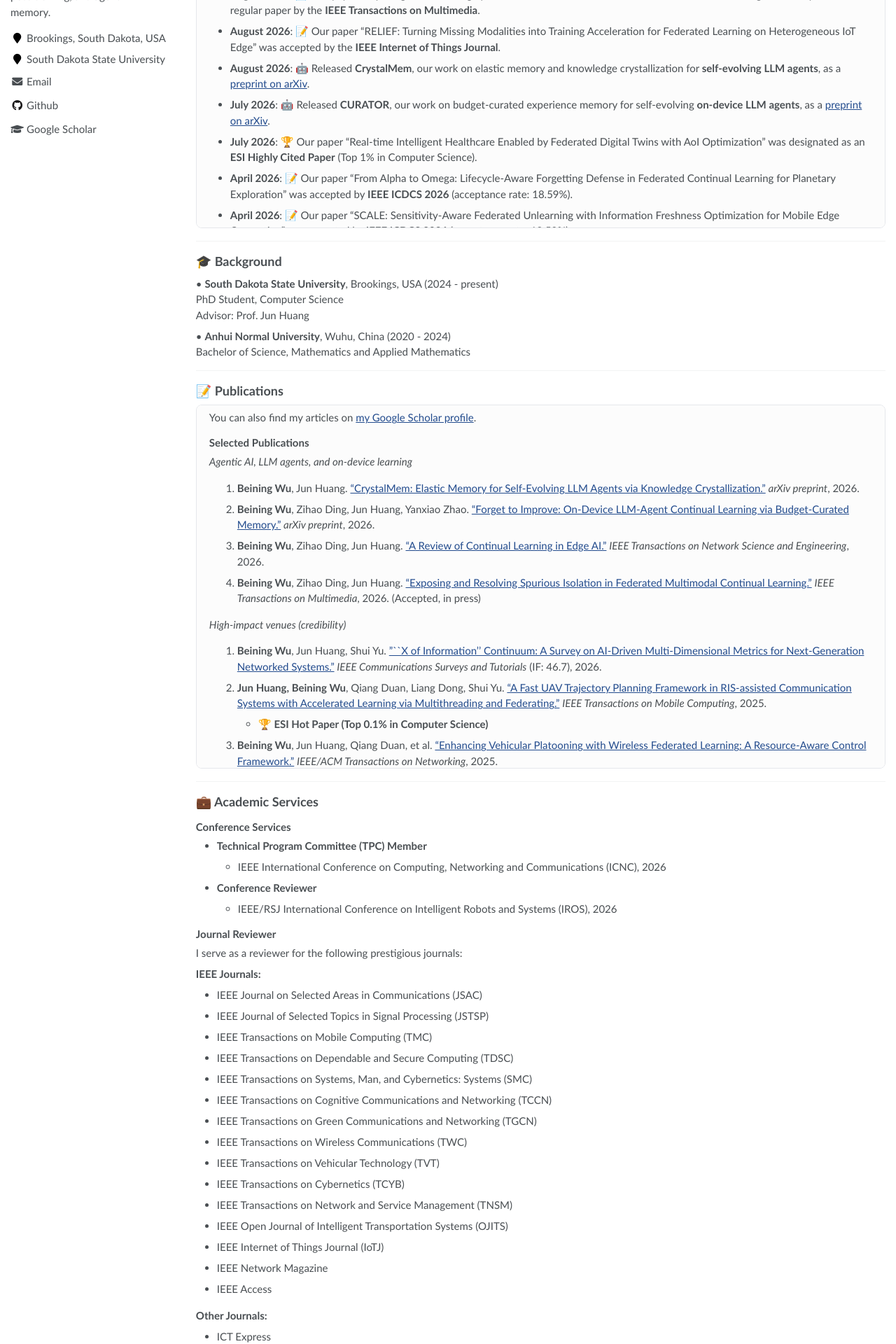
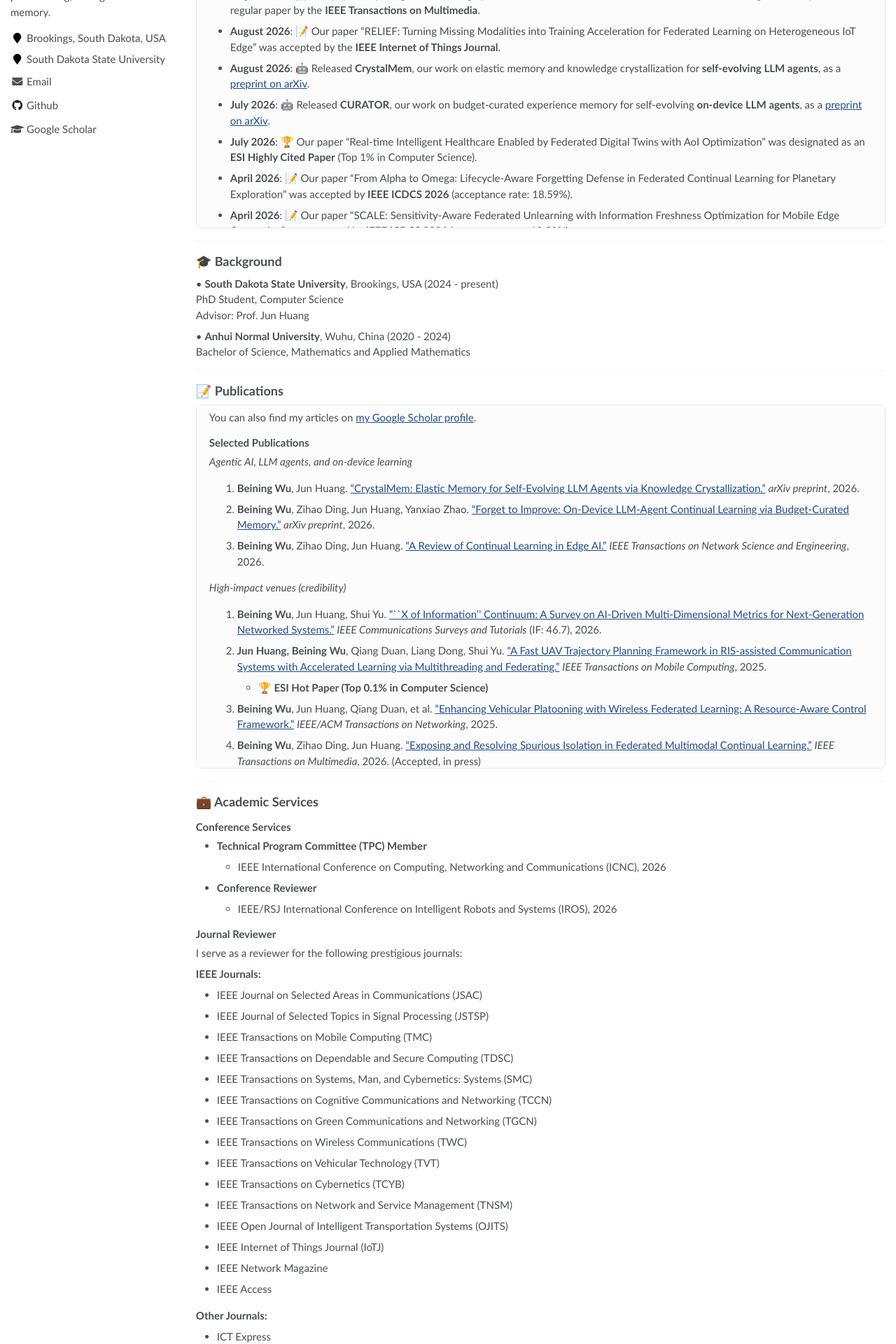
Before and after one commit to beining1008/beining1008.github.io, a Jekyll site: the page built from _pages/about.md, in a window 1280 px wide. Shown: the part 430-2350 px from the top of the page at 70% size. Built offline with Jekyll 4.4.1, drawn with Linux system fonts in a browser that asks for light colours.

```diff
--- a/_pages/about.md
+++ b/_pages/about.md
@@ -96,16 +96,16 @@ This work is grounded in a strong publication record (<b>648 citations, h-index
 
 3. **Beining Wu**, Zihao Ding, Jun Huang. <a href="https://ieeexplore.ieee.org/document/11363404">"A Review of Continual Learning in Edge AI."</a> *IEEE Transactions on Network Science and Engineering*, 2026.
 
-4. **Beining Wu**, Zihao Ding, Jun Huang. <a href="https://arxiv.org/abs/2605.01061">"Exposing and Resolving Spurious Isolation in Federated Multimodal Continual Learning."</a> *IEEE Transactions on Multimedia*, 2026. (Accepted, in press)
-
 *High-impact venues (credibility)*
 
-5. **Beining Wu**, Jun Huang, Shui Yu. <a href="https://ieeexplore.ieee.org/abstract/document/11421338">"``X of Information'' Continuum: A Survey on AI-Driven Multi-Dimensional Metrics for Next-Generation Networked Systems."</a> *IEEE Communications Surveys and Tutorials* (IF: 46.7), 2026.
+4. **Beining Wu**, Jun Huang, Shui Yu. <a href="https://ieeexplore.ieee.org/abstract/document/11421338">"``X of Information'' Continuum: A Survey on AI-Driven Multi-Dimensional Metrics for Next-Generation Networked Systems."</a> *IEEE Communications Surveys and Tutorials* (IF: 46.7), 2026.
 
-6. **Jun Huang, Beining Wu**, Qiang Duan, Liang Dong, Shui Yu. <a href="https://ieeexplore.ieee.org/abstract/document/10900454">"A Fast UAV Trajectory Planning Framework in RIS-assisted Communication Systems with Accelerated Learning via Multithreading and Federating."</a> *IEEE Transactions on Mobile Computing*, 2025.
+5. **Jun Huang, Beining Wu**, Qiang Duan, Liang Dong, Shui Yu. <a href="https://ieeexplore.ieee.org/abstract/document/10900454">"A Fast UAV Trajectory Planning Framework in RIS-assisted Communication Systems with Accelerated Learning via Multithreading and Federating."</a> *IEEE Transactions on Mobile Computing*, 2025.
    - 🏆 **ESI Hot Paper (Top 0.1% in Computer Science)**
 
-7. **Beining Wu**, Jun Huang, Qiang Duan, et al. <a href="https://ieeexplore.ieee.org/document/11223099">"Enhancing Vehicular Platooning with Wireless Federated Learning: A Resource-Aware Control Framework."</a> *IEEE/ACM Transactions on Networking*, 2025.
+6. **Beining Wu**, Jun Huang, Qiang Duan, et al. <a href="https://ieeexplore.ieee.org/document/11223099">"Enhancing Vehicular Platooning with Wireless Federated Learning: A Resource-Aware Control Framework."</a> *IEEE/ACM Transactions on Networking*, 2025.
+
+7. **Beining Wu**, Zihao Ding, Jun Huang. <a href="https://arxiv.org/abs/2605.01061">"Exposing and Resolving Spurious Isolation in Federated Multimodal Continual Learning."</a> *IEEE Transactions on Multimedia*, 2026. (Accepted, in press)
 
 ### Journal Articles
 
```
